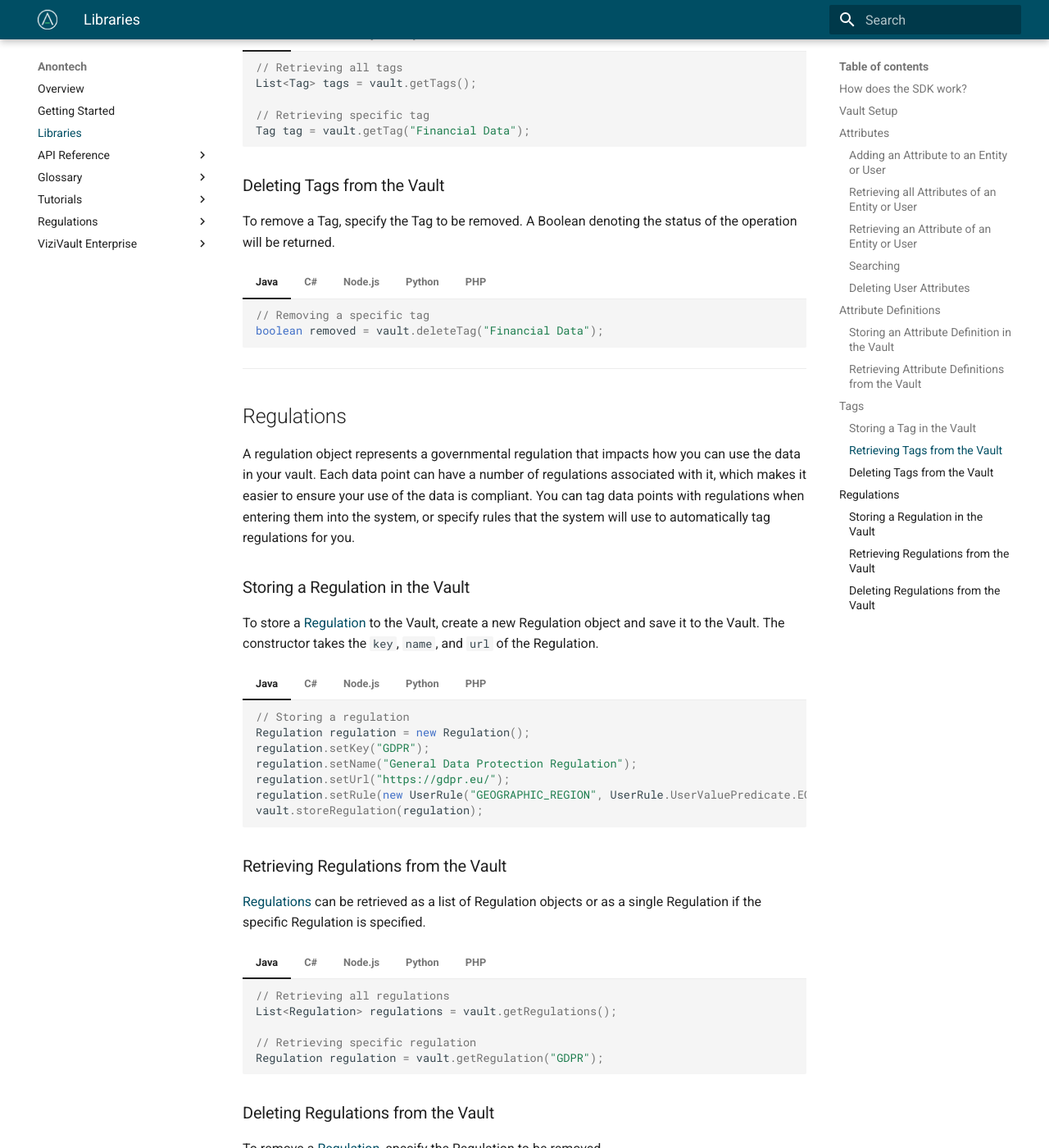
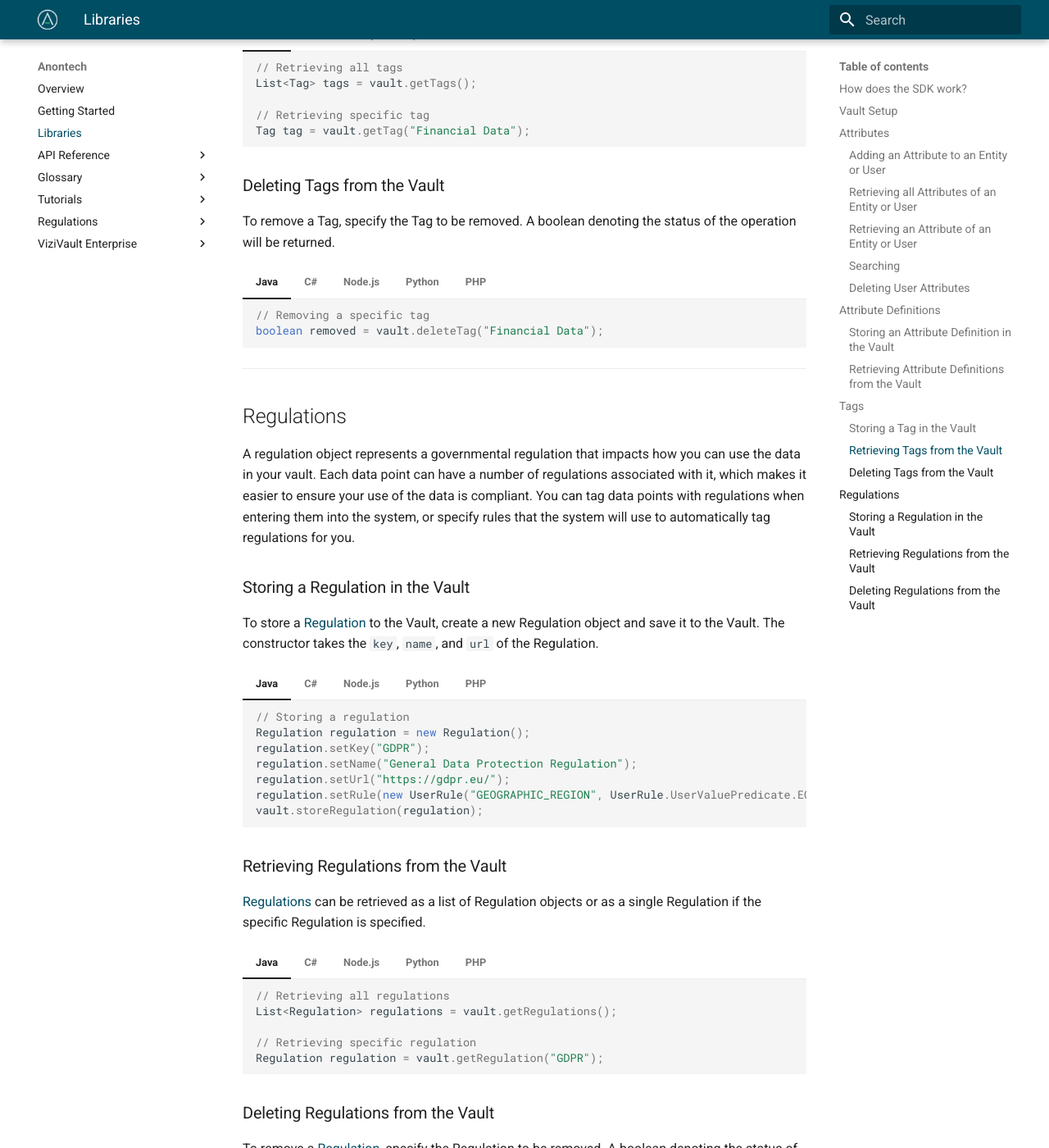
Before and after one commit to anontechnology/documentation, an MkDocs documentation site: the page built from docs/libraries.md, in a window 1280 px wide and 1400 px high, scrolled down 4338 px. Shown: the whole window at 82% size. Built offline with MkDocs 1.6.1 and Material for MkDocs 9.7.7, drawn with Linux system fonts in a browser that asks for light colours; part of the change alters nothing that is shown; some of the changed text lies outside the part shown.

````diff
--- a/docs/libraries.md
+++ b/docs/libraries.md
@@ -659,7 +659,7 @@ Tags can be retrieved as a list of Tag objects or as a single Tag if the specifi
 
 ### Deleting Tags from the Vault
 
-To remove a Tag, specify the Tag to be removed. A Boolean denoting the status of the operation will be returned.
+To remove a Tag, specify the Tag to be removed. A boolean denoting the status of the operation will be returned.
 
 === "Java"
 
@@ -820,13 +820,13 @@ To store a [Regulation](/glossary/regulation) to the Vault, create a new Regulat
 
 ### Deleting Regulations from the Vault
 
-To remove a [Regulation](/glossary/regulation), specify the Regulation to be removed.
+To remove a [Regulation](/glossary/regulation), specify the Regulation to be removed. A boolean denoting the status of the operation will be returned.
 
 === "Java"
 
     ``` java
     // Removing a specific regulation
-    vault.deleteRegulation("GDPR");
+    boolean removed = vault.deleteRegulation("GDPR");
     ```
 
 === "C#"
````
